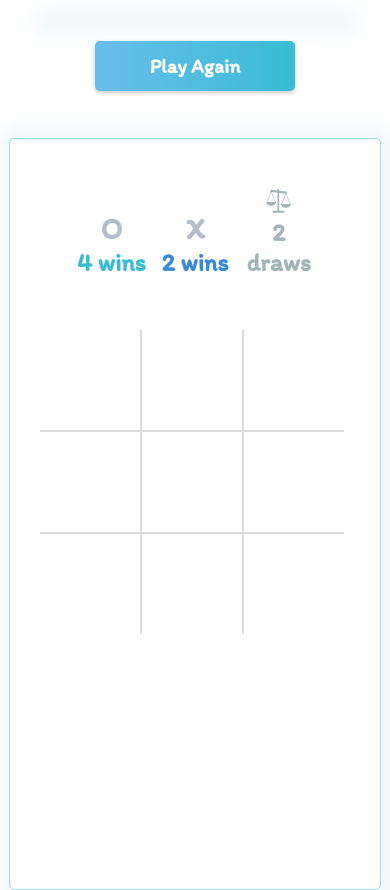
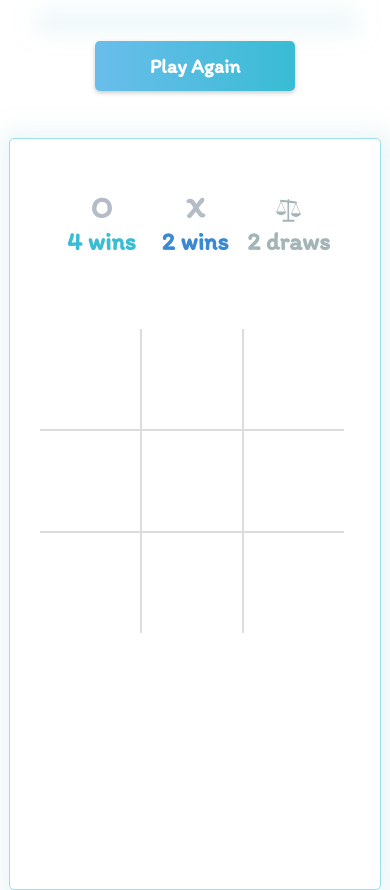
Before and after one commit to lenoraporter/MindControlOverDeebo, a PHP site: page /index.html in a window 390 px wide. Shown: the part 213-1103 px from the top of the page. Run offline with PHP 8.4, Linux system fonts and the light colour scheme.

Commit message:
Updated columns for mobile

```diff
--- a/style.css
+++ b/style.css
@@ -163,8 +163,8 @@ h2#result {
   }
 
 .columns {
-    width: 100px;
-    height: 100px;
+    width: 90px;
+    height: 90px;
     text-align: center;
     display: inline-block;
 }
@@ -243,8 +243,8 @@ div {
 }
 
 .columns {
-    width: 80px;
-    height: 80px;
+    width: 90px;
+    height: 90px;
 }
 
 #new-game {
```
